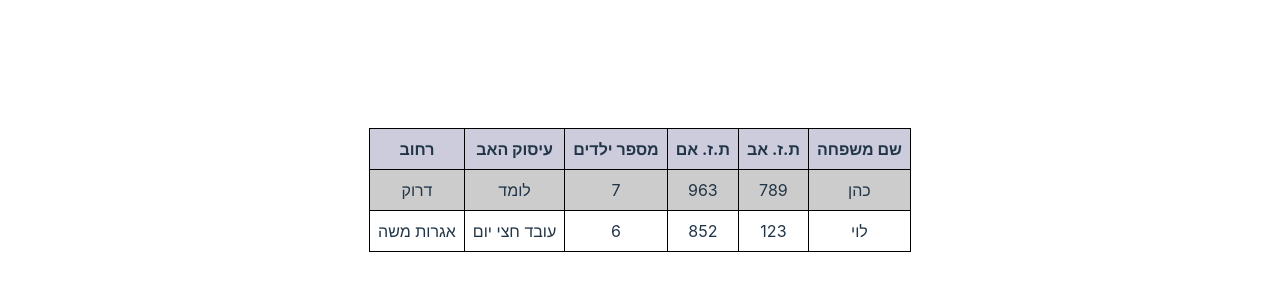
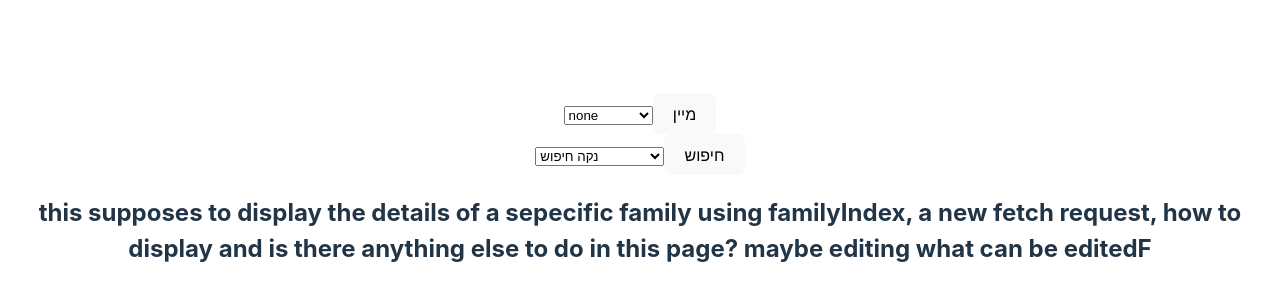
Before and after one commit to racheld82/Client-side-final-project, a React (Vite) app in the folder clientside/: page /family/1 in a window 1280 px wide. Shown: the part 210-510 px from the top of the page. Built offline with nearby package versions, Linux system fonts and the light colour scheme.

Commit message:
adding some stupid and nice features, progress on navigating to details

```diff
--- a/clientside/package.json
+++ b/clientside/package.json
@@ -11,7 +11,8 @@
   },
   "dependencies": {
     "react": "^18.2.0",
-    "react-dom": "^18.2.0"
+    "react-dom": "^18.2.0",
+    "react-router-dom": "^6.24.0"
   },
   "devDependencies": {
     "@types/react": "^18.2.43",
--- a/clientside/src/App.jsx
+++ b/clientside/src/App.jsx
@@ -1,15 +1,20 @@
 import { useState } from 'react'
-import reactLogo from './assets/react.svg'
-import viteLogo from '/vite.svg'
+import { BrowserRouter as Router, Routes, Route } from "react-router-dom";
 import './App.css'
 import FamilyInList from './components/FamilyInLIst'
+import FamilyMain from './components/FamilyMain'
 
 function App() {
-  const [count, setCount] = useState(0)
+
 
   return (
     <>
-      <FamilyInList />
+      <Router>
+            <Routes>
+                <Route path="/" element={<FamilyInList />} />
+                <Route path="/family/:familyIndex" element={<FamilyMain />} />
+            </Routes>
+        </Router>
     </>
   )
 }
--- a/clientside/src/components/FamilyInLIst.jsx
+++ b/clientside/src/components/FamilyInLIst.jsx
@@ -1,5 +1,6 @@
 import { useEffect, useState } from 'react'
 import React from 'react';
+import { useNavigate } from "react-router-dom";
 // import { useRef } from 'react'
 // import {
 //     Link,
@@ -7,18 +8,34 @@ import React from 'react';
 // } from "react-router-dom";
 
 export default function FamilyInList() {
-    // return (
-    //     <>
-    //     <h3>This should contain a table of family in list entities</h3>
-    //     </>
-    // )
+
+    const navigate = useNavigate();
     const theadStyle = {
         "border": "1px solid black",
         "padding": "8px"
     }
+
+    const handleLodingMoreFamilies = () => {
+        //בפונקציה זו בעצם מבצעים בקשת fetch
+        //חדשה, כשהפעם במקום להכניס מידע על חשבון המערך הקיים מוסיפים מידע למערך הקיים, משהו כמו
+        //setFamilies(prevData => [...prevData, newData])
+    }
+
+    const handleAddingFilter = () => {
+        //כאן מבצעים בקשת fetch
+        //בהתאם לכפתור שנלחץ (כרגע אנחנו נותנות את האופציות לסינון, טיפול בערך כמו בלינקדאין,
+        // כל פעם שלוחצים על תווית מוסיפים סינון וכל פעם שלוחצים עליה שוב הוא יורד)
+        //למה בעצם נתנו את כל האופציות של הסינון בעמוד familyMain?
+        //לכאורה זה צריך להיות כאן, איפה שאפשר לסנן מתוך הרבה משפחות רק משפחות שעונות על תנאים מסויימים
+        //יכול להיות שצריך גם כפתור שמציע להוריד את כל הסינונים בבת אחת, חוזרים למסך ריק
+    }
+
+    const handleDisplayingFullDetails = (familyIndex) => {
+        navigate(`/family/${familyIndex}`);
+    }
     const families = [
-        { familyName: "כהן", husbandId: 789, wifeId: 963, husbandsOccupation: "לומד", numberOfChildren: 7, street: "דרוק" },
-        { familyName: "לוי", husbandId: 123, wifeId: 852, husbandsOccupation: "עובד חצי יום", numberOfChildren: 6, street: "אגרות משה" },
+        { familyIndex: 1, familyName: "כהן", husbandId: 789, wifeId: 963, husbandsOccupation: "לומד", numberOfChildren: 7, street: "דרוק" },
+        { familyIndex: 2, familyName: "לוי", husbandId: 123, wifeId: 852, husbandsOccupation: "עובד חצי יום", numberOfChildren: 6, street: "אגרות משה" },
         // Add more family objects here
     ];
 
@@ -33,6 +50,7 @@ export default function FamilyInList() {
                         <th style={theadStyle}>מספר ילדים</th>
                         <th style={theadStyle}>עיסוק האב</th>
                         <th style={theadStyle}>רחוב</th>
+                        <th style={theadStyle}>לפרטים מלאים</th>
                     </tr>
                 </thead>
                 <tbody>
@@ -44,10 +62,12 @@ export default function FamilyInList() {
                             <td style={theadStyle}>{family.numberOfChildren}</td>
                             <td style={theadStyle}>{family.husbandsOccupation}</td>
                             <td style={theadStyle}>{family.street}</td>
+                            <td style={theadStyle}>לפרטים נוספים לחץ <a onClick={() => handleDisplayingFullDetails(family.familyIndex)}>כאן</a></td>
                         </tr>
                     ))}
                 </tbody>
             </table>
+            <button onClick={handleLodingMoreFamilies}>טען עוד</button>
         </>
     );
 }
--- a/clientside/src/components/FamilyMain.jsx
+++ b/clientside/src/components/FamilyMain.jsx
@@ -20,12 +20,12 @@ export default function FamilyMain() {
 
     const handleSort = () => {
         switch (sortCriteria) {
-          case 'numOfChildren':
+            case 'numOfChildren':
             //GPT YOUR JOB!!!!!setFamilies(todosArr.slice().sort((a, b) => a.title.localeCompare(b.title))); // מיון לפי אלפבית
-          case 'none':
-            return families;
+            case 'none':
+                return families;
         }
-      };
+    };
 
     return (
         <>
@@ -55,9 +55,9 @@ export default function FamilyMain() {
 
 
                 </div>
-
+                <h2>this supposes to display the details of a sepecific family using familyIndex, a new fetch request, how to display and is there anything else to do in this page? maybe editing what can be editedF</h2>
             </div>
-            {families.map((family, index) => ) }
+            {/* {families.map((family, index) => ) } */}
         </>
     )
 }
```
Also changed, not shown: 1 other file (tests, documents, lock files or other folders).
